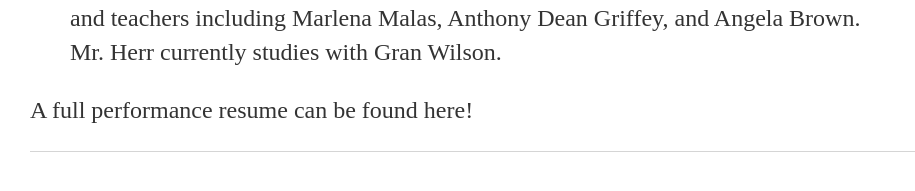
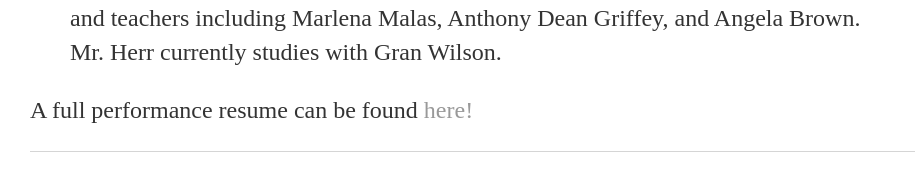
Before and after one commit to leemlb06pmi/leemlb06pmi.github.io, a Jekyll site: the page built from bio/index.html, in a window 1280 px wide. Shown: the part 622-813 px from the top of the page, without its empty margins (162-1077 px from the left). Built offline with Jekyll 4.4.1, drawn with Linux system fonts in a browser that asks for light colours.

Commit message:
add resume

```diff
--- a/bio/index.html
+++ b/bio/index.html
@@ -13,4 +13,4 @@
 <blockquote>
 <p style="text-align:left;">Mr. Herr is an alumnus of young artist programs such as The Gate City Bank Young Artist Program with Fargo-Moorhead Opera, The Crested Butte Opera Studio, and Opera Saratoga.  He has performed on master classes with many accomplished artists and teachers including Marlena Malas, Anthony Dean Griffey, and Angela Brown. Mr. Herr currently studies with Gran Wilson.</p>
 </blockquote>
-<p style="text-align:left;"> A full performance resume can be found here!</p>
+<p style="text-align:left;"> A full performance resume can be found <a href="/photos/Resume.pdf" download>here!</a></p>
```
Also changed, not shown: 1 other file.
